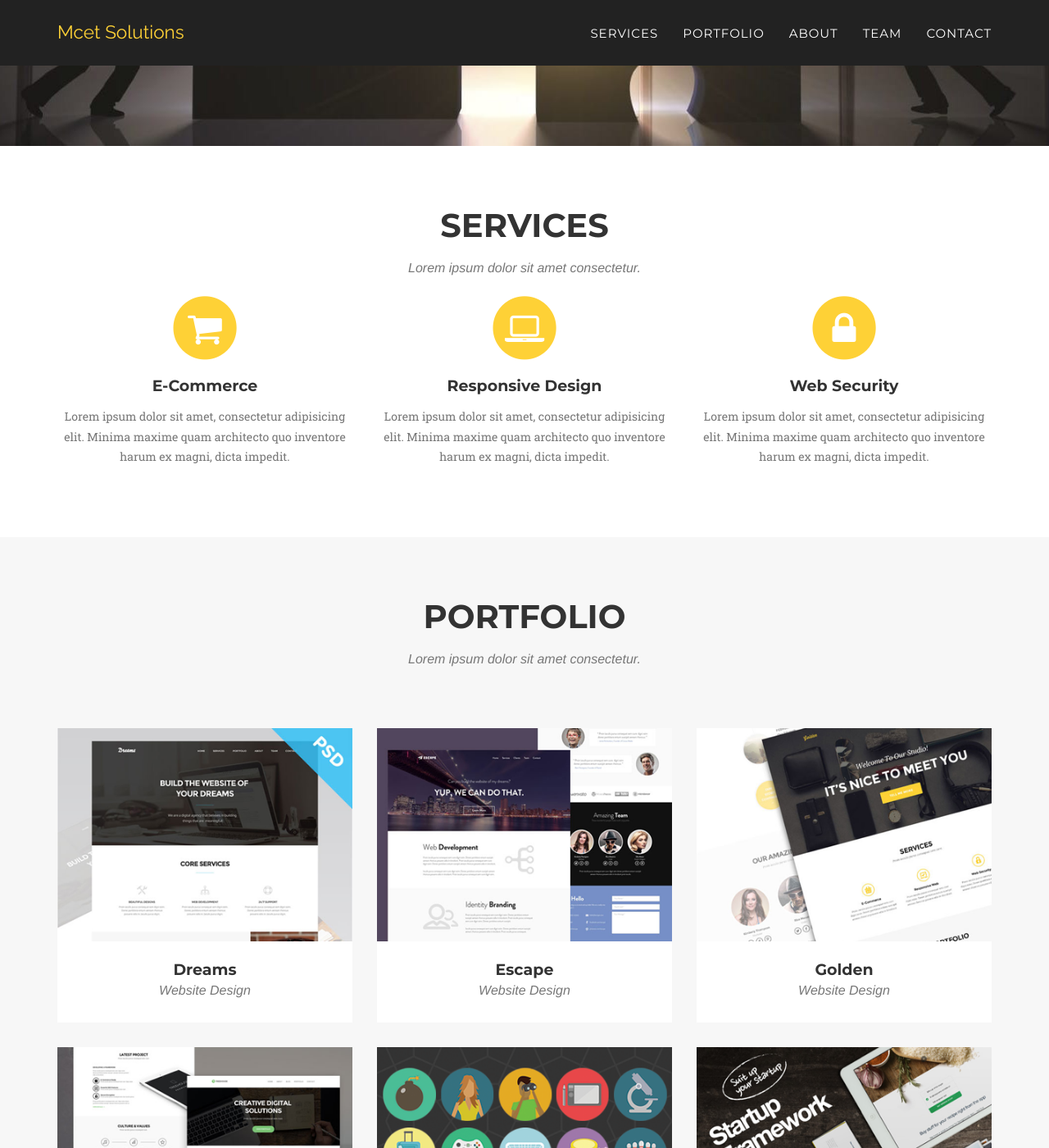
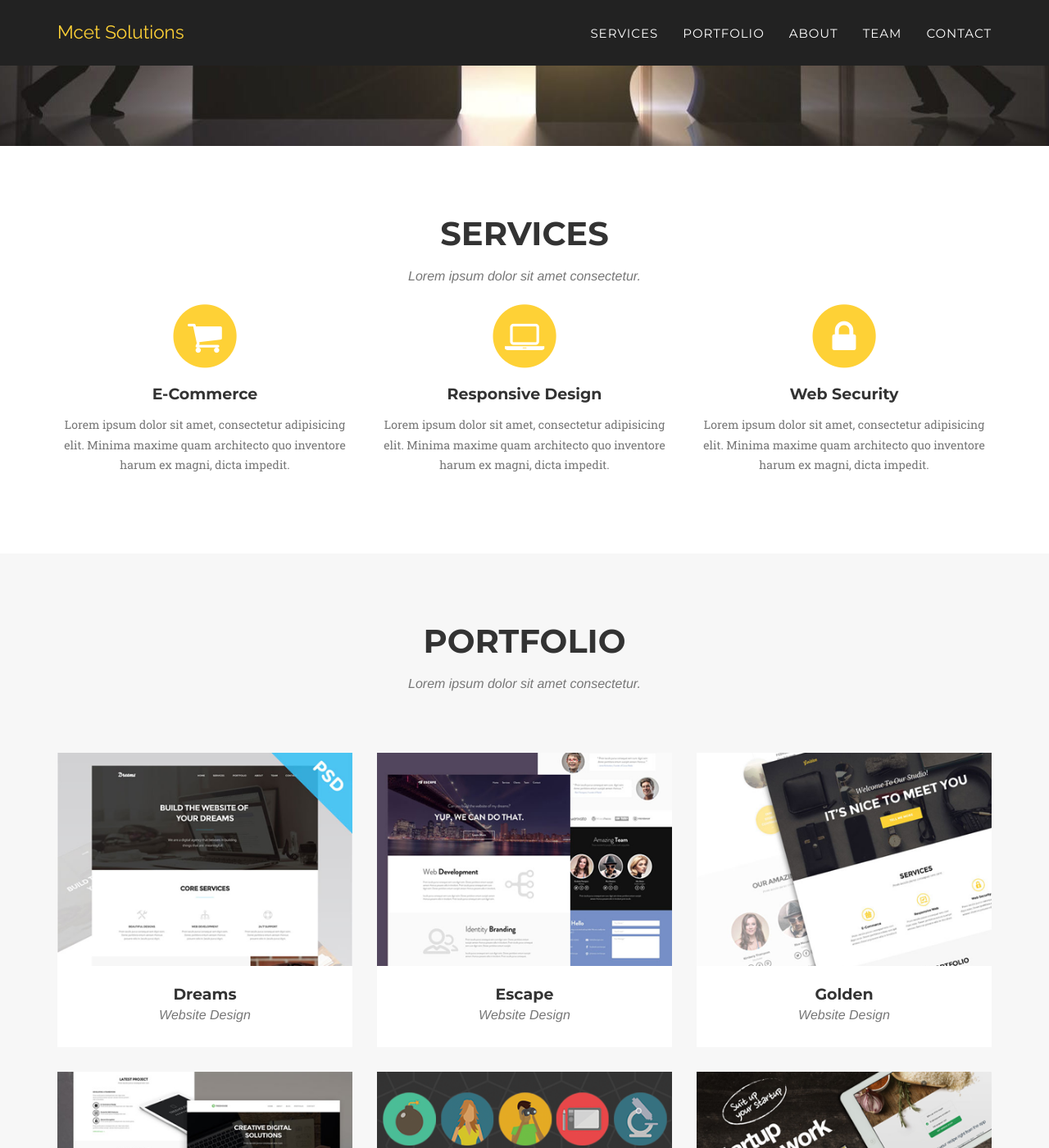
Before and after one commit to mcetsolutions/mcetsolutions.github.io, a Jekyll site: the page built from index.html, in a window 1280 px wide and 1400 px high, scrolled down 422 px. Shown: the whole window at 82% size. Built offline with Jekyll 4.4.1, drawn with Linux system fonts in a browser that asks for light colours; some web fonts are replaced.

Commit message:
Update agency.css

```diff
--- a/_includes/css/agency.css
+++ b/_includes/css/agency.css
@@ -464,7 +464,7 @@ header .intro-text .intro-lead-in {
 }
 
 section {
-    padding: 75px 0;
+    padding: 85px 0;
 }
 
 section h2.section-heading {
@@ -502,7 +502,7 @@ h4, .h4 {
 
 @media(min-width:768px) {
     section {
-        padding: 75px 0;
+        padding: 85px 0;
     }
 
     section h2.section-heading {
```
